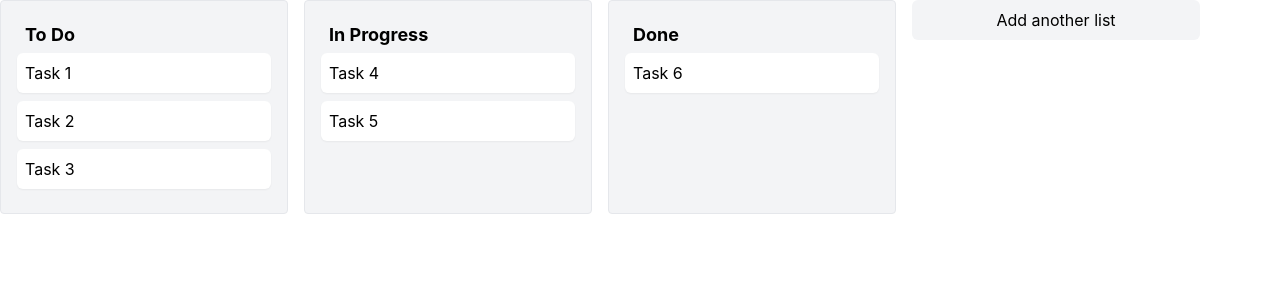
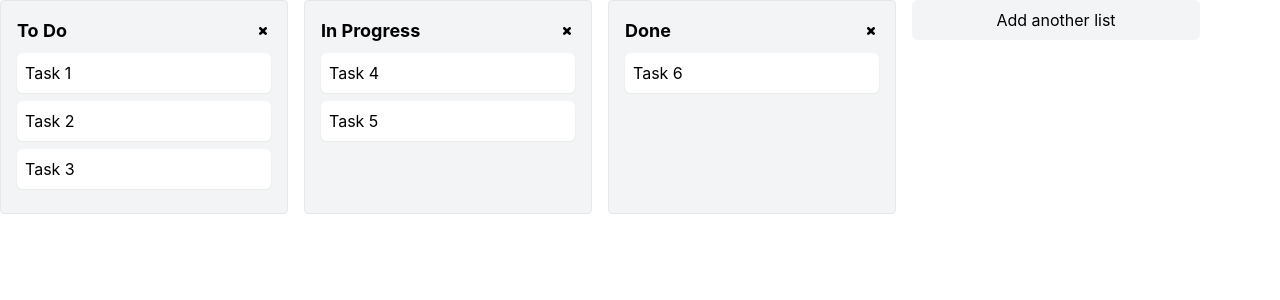
Before and after one commit to amirobinsonmuto/trello-replica, a React (Create React App) app: page / in a window 1280 px wide. Shown: the top 300 px of the page. Built offline with nearby package versions, Linux system fonts and the light colour scheme.

Commit message:
Add removeList logic and styling

```diff
--- a/src/List.js
+++ b/src/List.js
@@ -1,5 +1,6 @@
 import React, { useState } from "react";
 import NewListForm from "./NewListForm";
+import { TiTimes } from "react-icons/ti";
 
 const List = () => {
   const [lists, setLists] = useState([
@@ -82,16 +83,30 @@ const List = () => {
     }
   };
 
+  const removeList = (id) => {
+    const updatedLists = lists.filter((list) => list.id !== id);
+    setLists(updatedLists);
+  };
+
   return (
-    <div className="container mx-auto flex overflow-x-auto pb-4">
+    <div className="container mx-auto flex overflow-x-auto pb-4 ">
       {lists.map((list) => (
         <div
           key={list.id}
-          className="bg-gray-100 flex-none border w-72 p-4 rounded mr-4"
+          className="bg-gray-100 flex-none border w-72 p-4 rounded mr-4 relative"
           onDragOver={handleDragOver}
           onDrop={(e) => handleDrop(e, list.id)}
         >
-          <h3 className="text-lg font-bold px-2 py-1">{list.title}</h3>
+          <div className="flex justify-between mb-2">
+            <h3 className="text-lg font-bold">{list.title}</h3>
+            <button
+              onClick={() => {
+                removeList(list.id);
+              }}
+            >
+              <TiTimes className="" />
+            </button>
+          </div>
           <ul>
             {list.cards.map((card, index) => (
               <li
```
